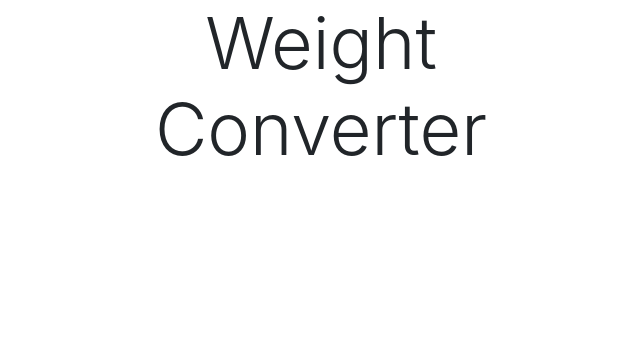
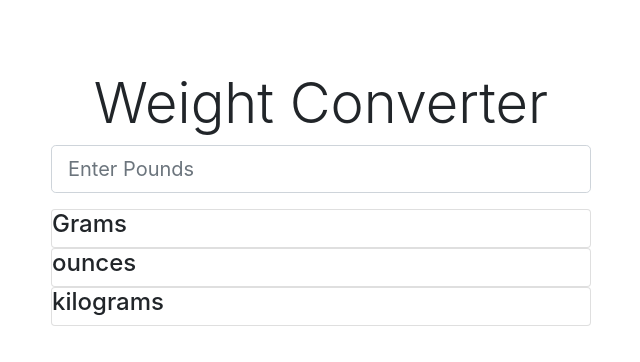
Before and after one commit to LNKeat/weight-converter, a website: page index.html in a window 1280 px wide. Shown: the whole page, without its empty margins (34-674 px from the left). Drawn offline with nearby package versions, Linux system fonts and the light colour scheme.

Commit message:
add measurement output cards

```diff
--- a/index.html
+++ b/index.html
@@ -1,18 +1,60 @@
 <html lang="en">
+
 <head>
     <meta charset="UTF-8">
     <meta name="viewport" content="width=device-width, initial-scale=1.0">
     <title>Weight Converter</title>
-    <link rel="stylesheet" href="https://cdn.jsdelivr.net/npm/bootstrap@4.0.0/dist/css/bootstrap.min.css" integrity="sha384-Gn5384xqQ1aoWXA+058RXPxPg6fy4IWvTNh0E263XmFcJlSAwiGgFAW/dAiS6JXm" crossorigin="anonymous">
+    <link rel="stylesheet" href="https://cdn.jsdelivr.net/npm/bootstrap@4.0.0/dist/css/bootstrap.min.css"
+        integrity="sha384-Gn5384xqQ1aoWXA+058RXPxPg6fy4IWvTNh0E263XmFcJlSAwiGgFAW/dAiS6JXm" crossorigin="anonymous">
+    <style>
+        body {
+            margin-top: 70
+        }
+    </style>
 </head>
+
 <body>
     <div class="container">
         <div class="row">
             <div class="col-md-6">
-                <h1 class="display-3 text-center">Weight Converter</h1>
+                <h1 class="display-4 text-center">Weight Converter</h1>
+                <form>
+                    <div class="form-group">
+                        <input id="lbs-input" type="number" class="form-control form-control-lg"
+                            placeholder="Enter Pounds" />
+                    </div>
+                </form>
+                <!-- grams card -->
+                <div id="output">
+                    <div class="card">
+                        <div class="card-block">
+                            <h4>Grams</h4>
+                            <div id="grams-output"></div>
+                        </div>
+                    </div>
+                </div>
+                <!-- ounces card -->
+                <div id="output">
+                    <div class="card">
+                        <div class="card-block">
+                            <h4>ounces</h4>
+                            <div id="ounces-output"></div>
+                        </div>
+                    </div>
+                </div>
+                <!-- kilograms card -->
+                <div id="output">
+                    <div class="card">
+                        <div class="card-block">
+                            <h4>kilograms</h4>
+                            <div id="kilograms-output"></div>
+                        </div>
+                    </div>
+                </div>
             </div>
         </div>
     </div>
     <script src="index.js"></script>
 </body>
+
 </html>
```
